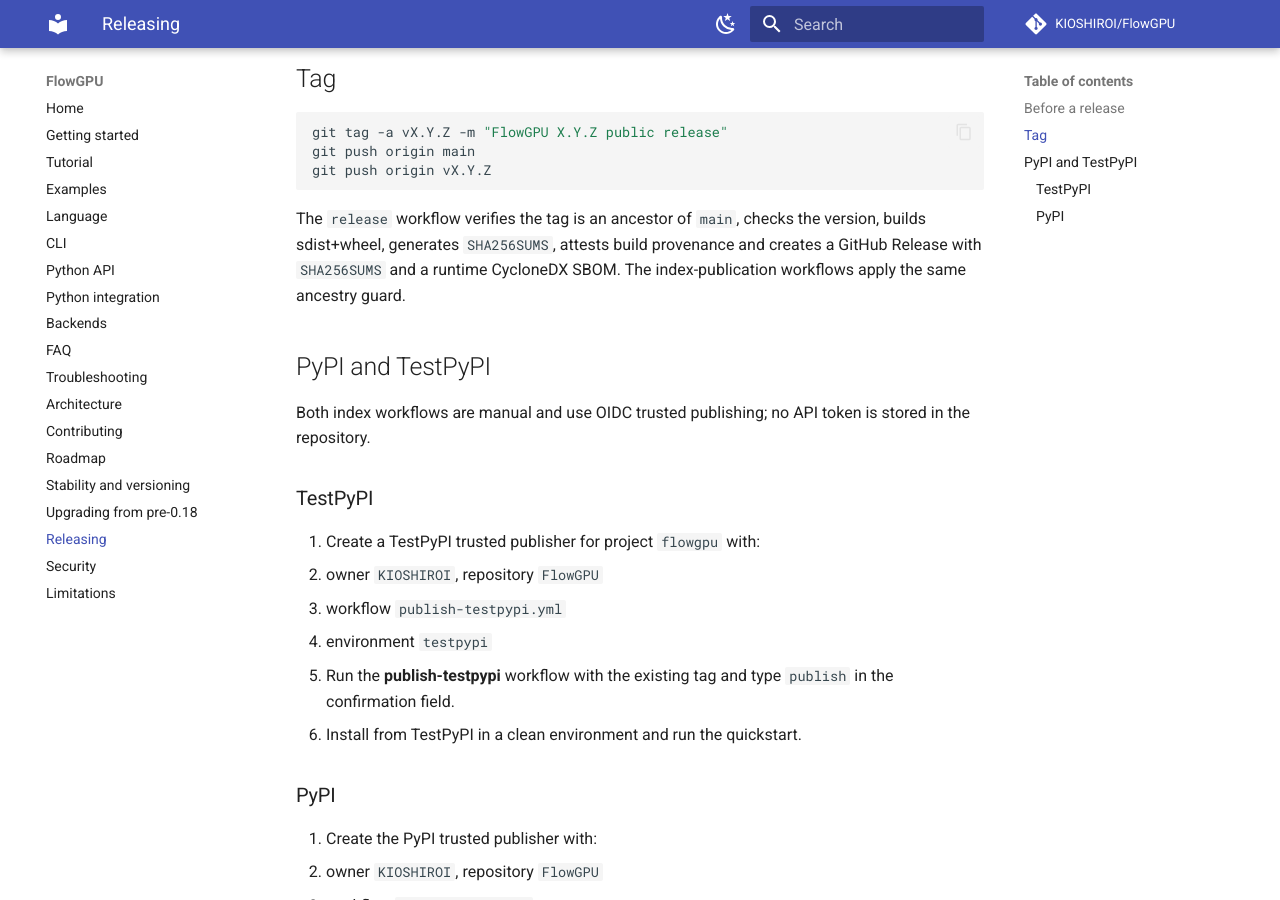
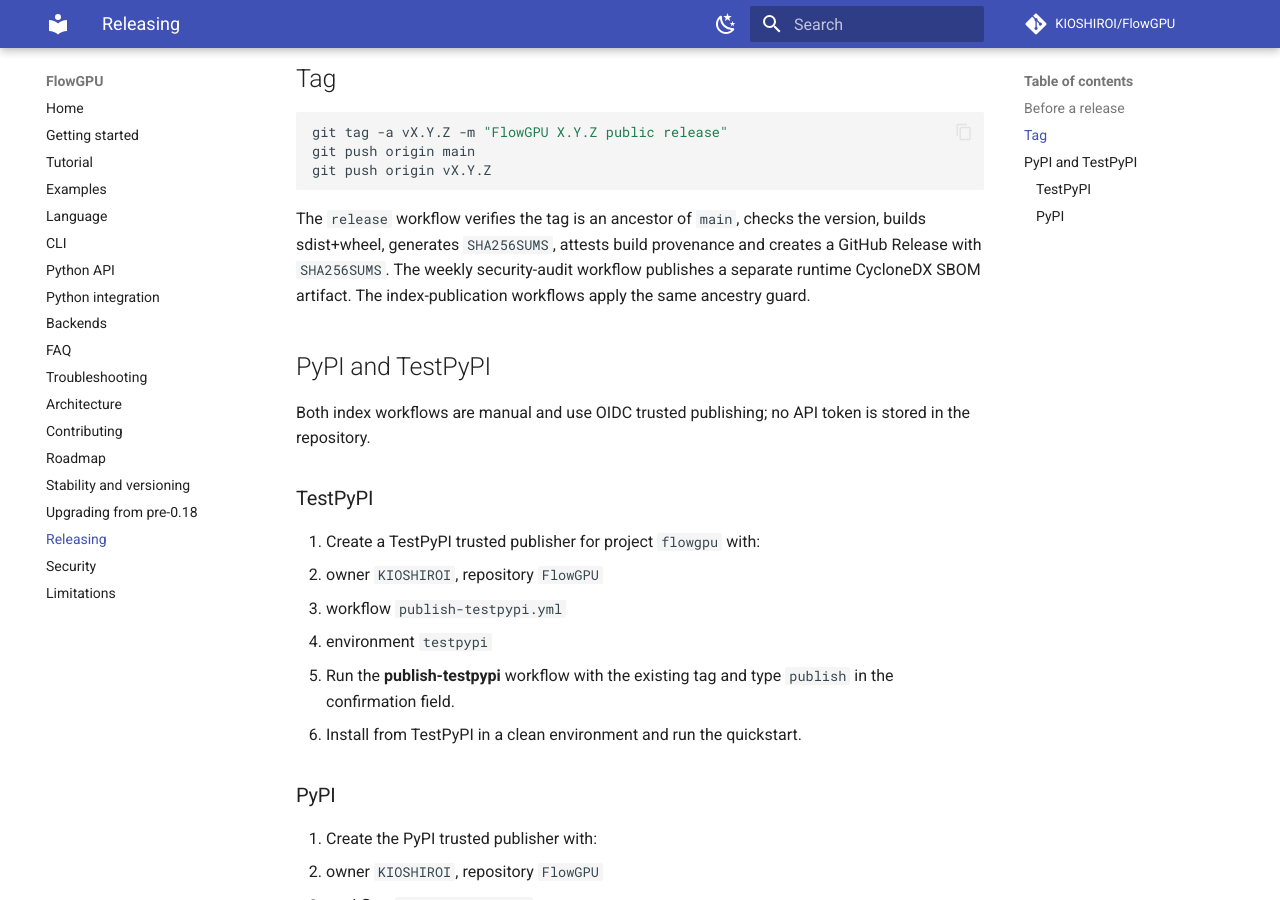
Before and after one commit to KIOSHIROI/FlowGPU, an MkDocs documentation site: the page built from docs/user-guide/releasing.md, in a window 1280 px wide and 900 px high, scrolled down 690 px. Built offline with MkDocs 1.6.1 and Material for MkDocs 9.7.7, drawn with Linux system fonts in a browser that asks for light colours; comment, search, counter and statistics services are not loaded.

Commit message:
Release 0.21.4: fix release workflow and keep SBOM in security audit
The 0.21.3 release job failed while generating the release SBOM. Keep the
working weekly security-audit SBOM artifact, restore the release checksums to
wheel+sdist, and publish 0.21.4.

```diff
--- a/docs/user-guide/releasing.md
+++ b/docs/user-guide/releasing.md
@@ -37,8 +37,9 @@ git push origin vX.Y.Z
 
 The `release` workflow verifies the tag is an ancestor of `main`, checks the
 version, builds sdist+wheel, generates `SHA256SUMS`, attests build provenance and
-creates a GitHub Release with `SHA256SUMS` and a runtime CycloneDX SBOM. The
-index-publication workflows apply the same ancestry guard.
+creates a GitHub Release with `SHA256SUMS`. The weekly security-audit workflow
+publishes a separate runtime CycloneDX SBOM artifact. The index-publication
+workflows apply the same ancestry guard.
 
 ## PyPI and TestPyPI
 
--- a/pyproject.toml
+++ b/pyproject.toml
@@ -4,7 +4,7 @@ build-backend = "setuptools.build_meta"
 
 [project]
 name = "flowgpu"
-version = "0.21.3"
+version = "0.21.4"
 description = "A dataflow DSL compiler for GPU operator pipelines targeting Triton and a portable reference backend"
 authors = [{name = "The FlowGPU Authors"}]
 keywords = ["compiler", "triton", "dataflow", "dsl", "gpu", "llm"]
```
Also changed, not shown: CHANGELOG.md (+5 -0 lines), PUBLIC_RELEASE.md (+1 -1 lines), docs/user-guide/security.md (+2 -1 lines), 4 other files.
